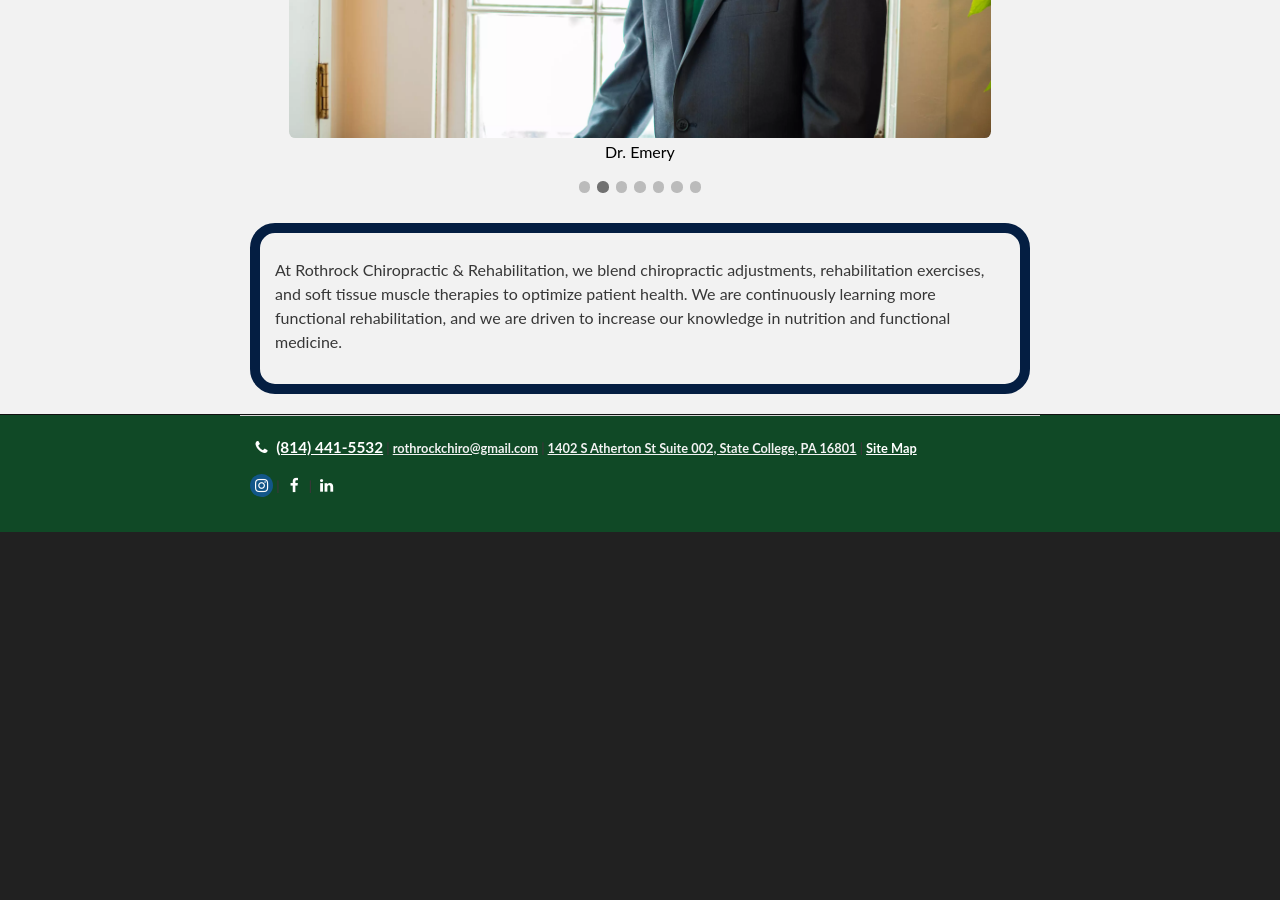
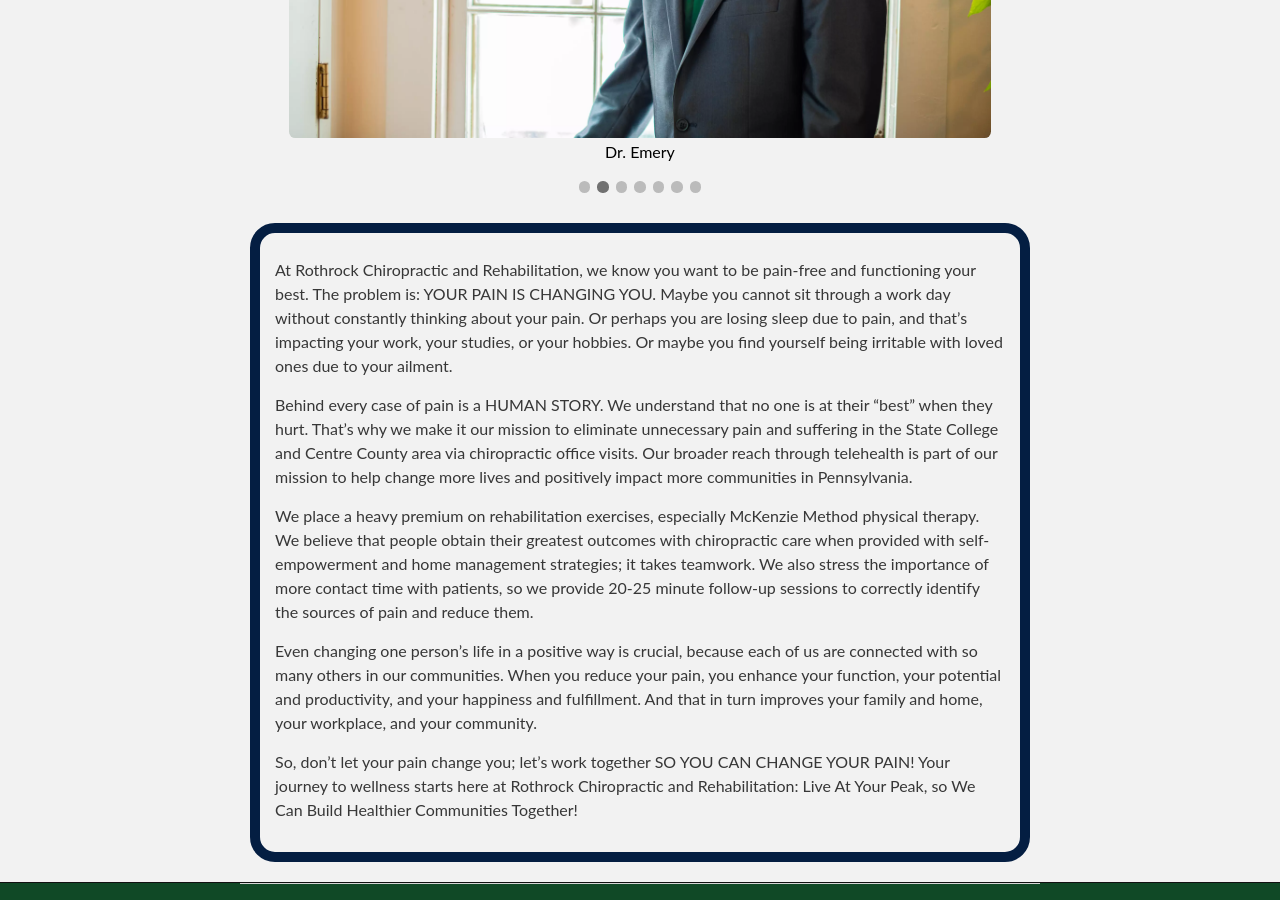
Before and after one commit to evpitcel/evpitcel.github.io, a Jekyll site: the page built from index.html, in a window 1280 px wide and 900 px high, scrolled down 670 px. Built offline with Jekyll 4.4.1, drawn with Linux system fonts in a browser that asks for light colours; before the commit the page ends 1202 px from its top, so only the background shows below that.

Commit message:
Update index.html
Changing the box!

```diff
--- a/index.html
+++ b/index.html
@@ -115,7 +115,16 @@
 
 <div class="about-box">
   <!--<h2>About</h2>-->
-  <p>At Rothrock Chiropractic & Rehabilitation, we blend chiropractic adjustments, rehabilitation exercises, and soft tissue muscle therapies to optimize patient health. We are continuously learning more functional rehabilitation, and we are driven to increase our knowledge in nutrition and functional medicine.</p>
+  <p>At Rothrock Chiropractic and Rehabilitation, we know you want to be pain-free and functioning your best. The problem is: YOUR PAIN IS CHANGING YOU. Maybe you cannot sit through a work day without constantly thinking about your pain. Or perhaps you are losing sleep due to pain, and that’s impacting your work, your studies, or your hobbies. Or maybe you find yourself being irritable with loved ones due to your ailment.
+
+<p>Behind every case of pain is a HUMAN STORY. We understand that no one is at their “best” when they hurt. That’s why we make it our mission to eliminate unnecessary pain and suffering in the State College and Centre County area via chiropractic office visits. Our broader reach through telehealth is part of our mission to help change more lives and positively impact more communities in Pennsylvania.
+
+<p>We place a heavy premium on rehabilitation exercises, especially McKenzie Method physical therapy. We believe that people obtain their greatest outcomes with chiropractic care when provided with self-empowerment and home management strategies; it takes teamwork. We also stress the importance of more contact time with patients, so we provide 20-25 minute follow-up sessions to correctly identify the sources of pain and reduce them.
+
+<p>Even changing one person’s life in a positive way is crucial, because each of us are connected with so many others in our communities. When you reduce your pain, you enhance your function, your potential and productivity, and your happiness and fulfillment. And that in turn improves your family and home, your workplace, and your community.
+
+<p>So, don’t let your pain change you; let’s work together SO YOU CAN CHANGE YOUR PAIN! Your journey to wellness starts here at Rothrock Chiropractic and Rehabilitation: Live At Your Peak, so We Can Build Healthier Communities Together!<p>
+
 </div>
 <!--
 <br>
```
